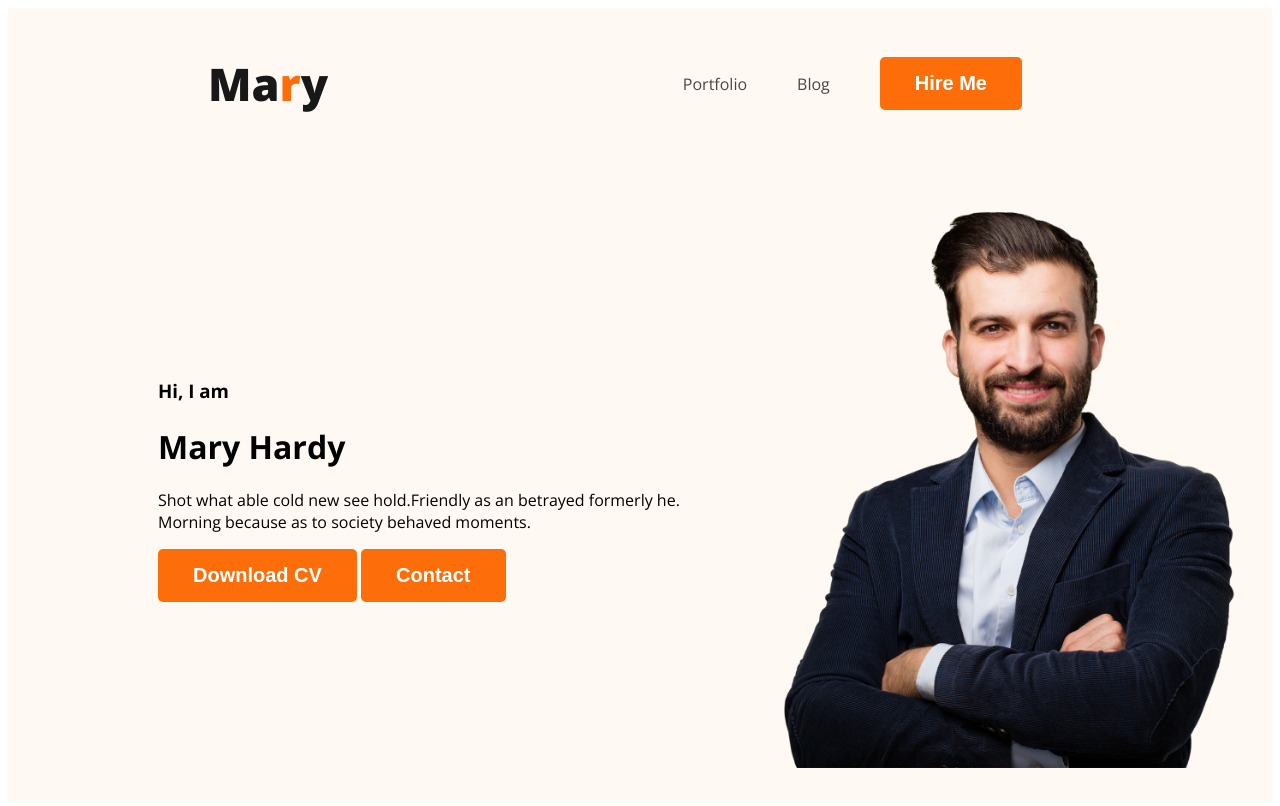
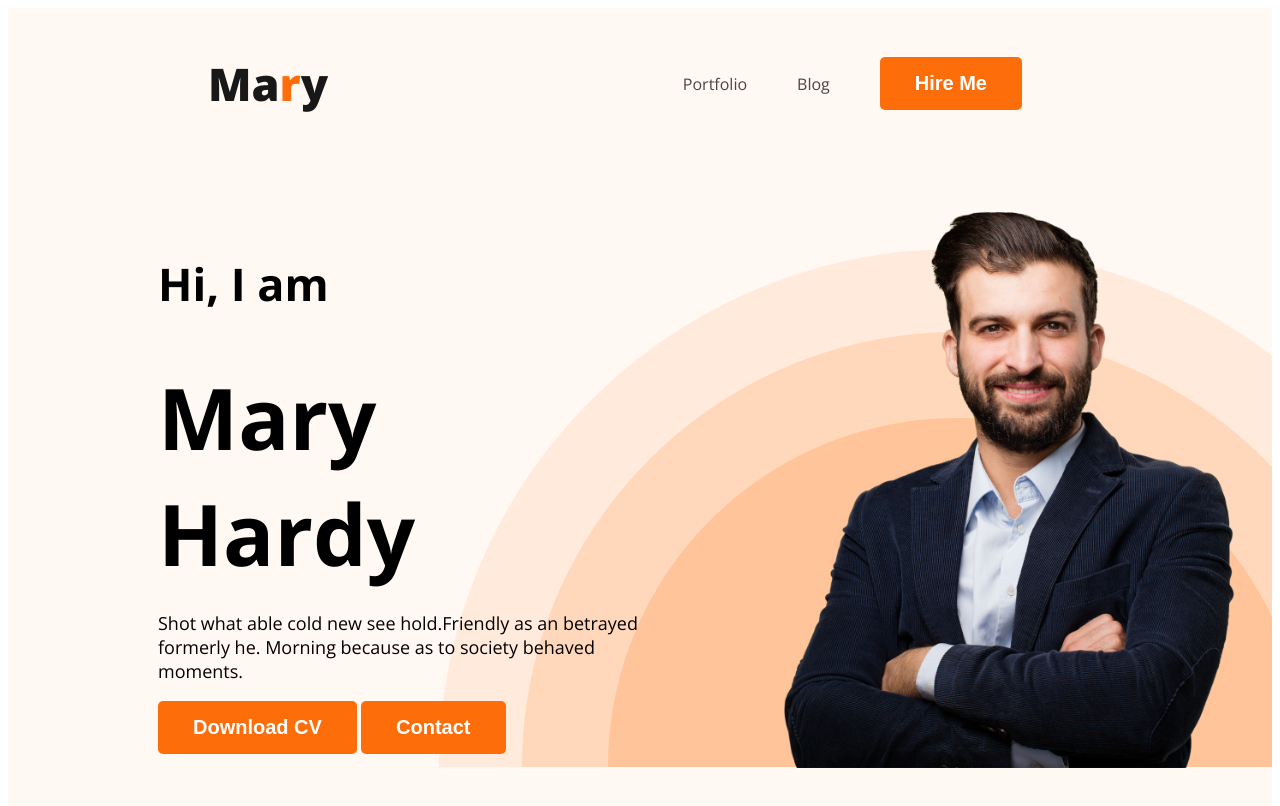
Before and after one commit to Shuvro1999/First-portfilio, a plain HTML site: page index.html in a window 1280 px wide. Drawn offline with nearby package versions, Linux system fonts and the light colour scheme.

Commit message:
header half done

```diff
--- a/index.html
+++ b/index.html
@@ -24,8 +24,8 @@
          <div class="banner">
             <div class="banner-content">
                 <h3 class="banner-greeting">Hi, I  am</h3>
-                <h1 class="banner-titlle">Mary Hardy</h1>
-                 <p>Shot what able cold new see hold.Friendly as an betrayed formerly he. Morning because as to society behaved moments.</p>
+                <h1 class="banner-tittle">Mary Hardy</h1>
+                 <p class="banner-paragraph">Shot what able cold new see hold.Friendly as an betrayed formerly he. Morning because as to society behaved moments.</p>
                 <button class="btn-primary">Download CV</button>
                 <button class="btn-primary">Contact</button>
             </div>
--- a/portfolio.css
+++ b/portfolio.css
@@ -44,13 +44,39 @@ nav a{
 /* header related styles */
 .header{
     background-color: #FFF8F3;
+    background-image: url('header_bg.png');
+    background-repeat: no-repeat;
+    background-position: right;
 }
 .banner{
-    padding: 30px 30px 30px 150px;
+    padding: 30px 30px 235px 150px;
     display:flex;
     align-items: center;
+    justify-content: space-around;
+
+
 }
 .picture{
     width: 500px;
+    padding-left: 90px;
 
 }
+.banner-content{
+    max-width: 500px;
+}
+.banner-greeting{
+    font-size: 45px;
+    font-weight: 600;
+
+}
+.banner-tittle{
+    font-size: 85px;
+    font-weight: 700;
+    margin-top: 5px;
+    margin-bottom: 20px;
+
+}
+.banner-paragraph{
+    font-size: 18px;
+    font-weight: 400;
+}
```
Also changed, not shown: header_bg.png (renamed from Protfill resourse/images/header_bg.png).
